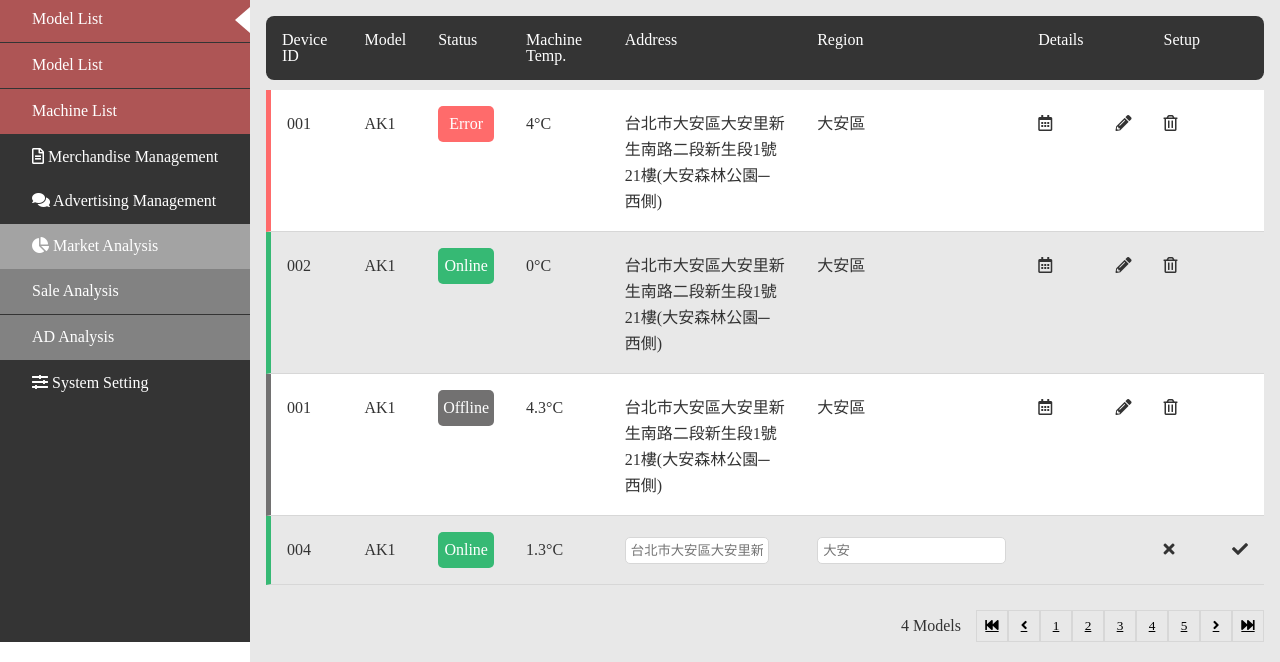
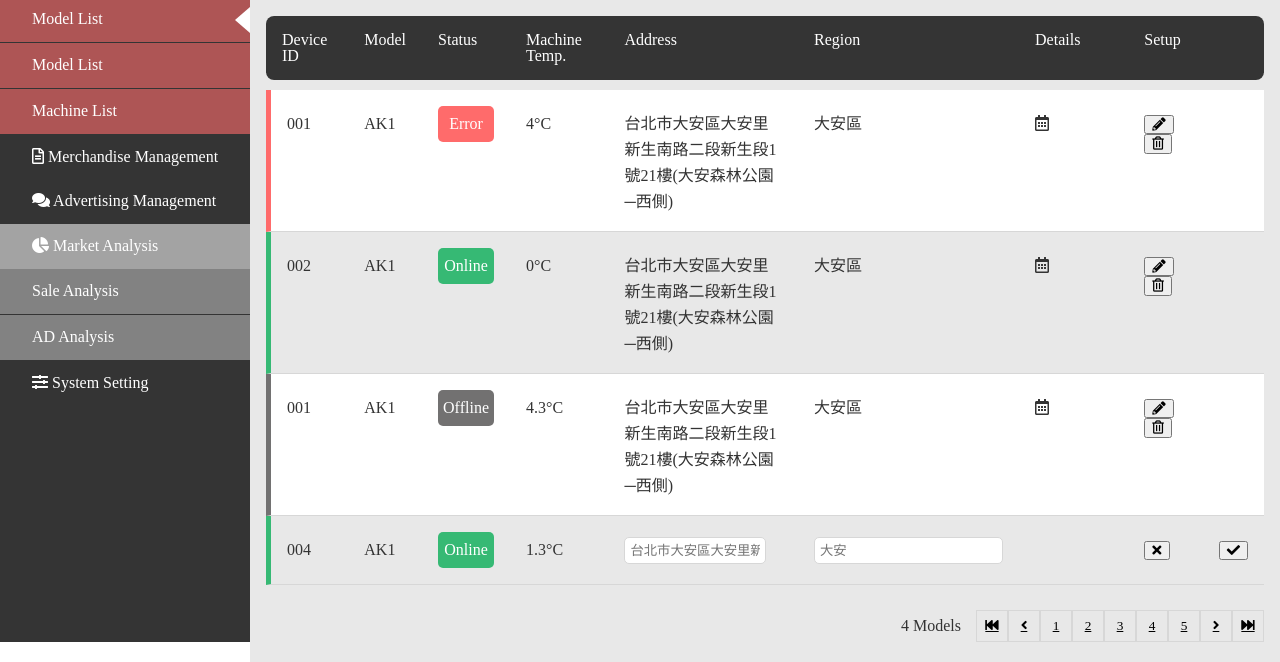
Before and after one commit to WengAndy/Front-End-Tranning, a website built with webpack: page week3_Integration/src/index.html in a window 1280 px wide. Shown: the part 182-844 px from the top of the page. Built offline with nearby package versions, Linux system fonts and the light colour scheme.

Commit message:
update integration css

```diff
--- a/week3_Integration/src/index.html
+++ b/week3_Integration/src/index.html
@@ -75,7 +75,7 @@
                     </div>
                 </div>
                 <div id="table" class="css-table">
-                    <div  class="thead">
+                    <div class="thead">
                         <div class="tr">
                             <div class="th th-left">Device ID</div>
                             <div class="th">Model</div>
@@ -99,8 +99,17 @@
                             <div class="td">台北市大安區大安里新生南路二段新生段1號21樓(大安森林公園─西側)</div>
                             <div class="td">大安區</div>
                             <div class="td"><div class="detail-icon"><i class="far fa-calendar-alt"></i></div></div>
-                            <div class="td"><div class="detail-icon"><i class="fas fa-pencil-alt"></i></div></div>
-                            <div class="td"><div class="detail-icon"><i class="far fa-trash-alt"></i></div></div>
+                            <div class="td"></div>
+                            <div class="td">
+                                <div class="detail-icon">
+                                        <button class="list-edit">
+                                            <i class="fas fa-pencil-alt"></i>
+                                        </button>
+                                        <button class="list-del">
+                                            <i class="far fa-trash-alt"></i>
+                                        </button>
+                                </div>
+                            </div>
                             <div class="td"></div>
                         </div>
                         <div class="tr">
@@ -110,9 +119,18 @@
                             <div class="td">0°C</div>
                             <div class="td">台北市大安區大安里新生南路二段新生段1號21樓(大安森林公園─西側)</div>
                             <div class="td">大安區</div>
-                            <div class="td"><i class="far fa-calendar-alt"></i></div>
-                            <div class="td"><i class="fas fa-pencil-alt"></i></div>
-                            <div class="td"><i class="far fa-trash-alt"></i></div>
+                            <div class="td"><div class="detail-icon"><i class="far fa-calendar-alt"></i></div></div>
+                            <div class="td"></div>
+                            <div class="td">
+                                <div class="detail-icon">
+                                    <button class="list-edit">
+                                        <i class="fas fa-pencil-alt"></i>
+                                    </button>
+                                    <button class="list-del">
+                                        <i class="far fa-trash-alt"></i>
+                                    </button>
+                                </div>
+                            </div>
                             <div class="td"></div>
                         </div>
                     <div class="tr">
@@ -122,9 +140,18 @@
                             <div class="td">4.3°C</div>
                             <div class="td">台北市大安區大安里新生南路二段新生段1號21樓(大安森林公園─西側)</div>
                             <div class="td">大安區</div>
-                            <div class="td"><i class="far fa-calendar-alt"></i></div>
-                            <div class="td"><i class="fas fa-pencil-alt"></i></div>
-                            <div class="td"><i class="far fa-trash-alt"></i></div>
+                            <div class="td"><div class="detail-icon"><i class="far fa-calendar-alt"></i></div></div>
+                            <div class="td"></div>
+                            <div class="td">
+                                <div class="detail-icon">
+                                    <button class="list-edit">
+                                        <i class="fas fa-pencil-alt"></i>
+                                     </button>
+                                     <button class="list-del">
+                                        <i class="far fa-trash-alt"></i>
+                                     </button>
+                                </div>
+                            </div>
                             <div class="td"></div>
                             </div>
                         <div class="tr">
@@ -140,12 +167,23 @@
                             </div>
                             <div class="td"></div>
                             <div class="td"></div>
-                            <div class="td"><i class="fas fa-times"></i></div>
-                            <div class="td"><i class="fas fa-check"></i></div>
+                            <div class="td">
+                                <div class="detail-edit-icon">
+                                    <button class="list-cancel">
+                                        <i class="fas fa-times"></i>
+                                    </button>
+                                </div>
+                            </div>
+                            <div class="td">
+                                <div class="detail-edit-icon">
+                                    <button class="list-check">
+                                            <i class="fas fa-check"></i>
+                                    </button>
                                 </div>
                             </div>
                         </div>
-                <div>
+                    </div>
+                </div>
                 <div class="page">
                     <div class="pageTotal">4 Models</div>
                     <div class="pageNumber">
@@ -183,6 +221,5 @@
             </div>
         </div>
     </div>
-    </div>
 </body>
 </html>
```
Lines whose indentation alone changed are shown as unchanged.
